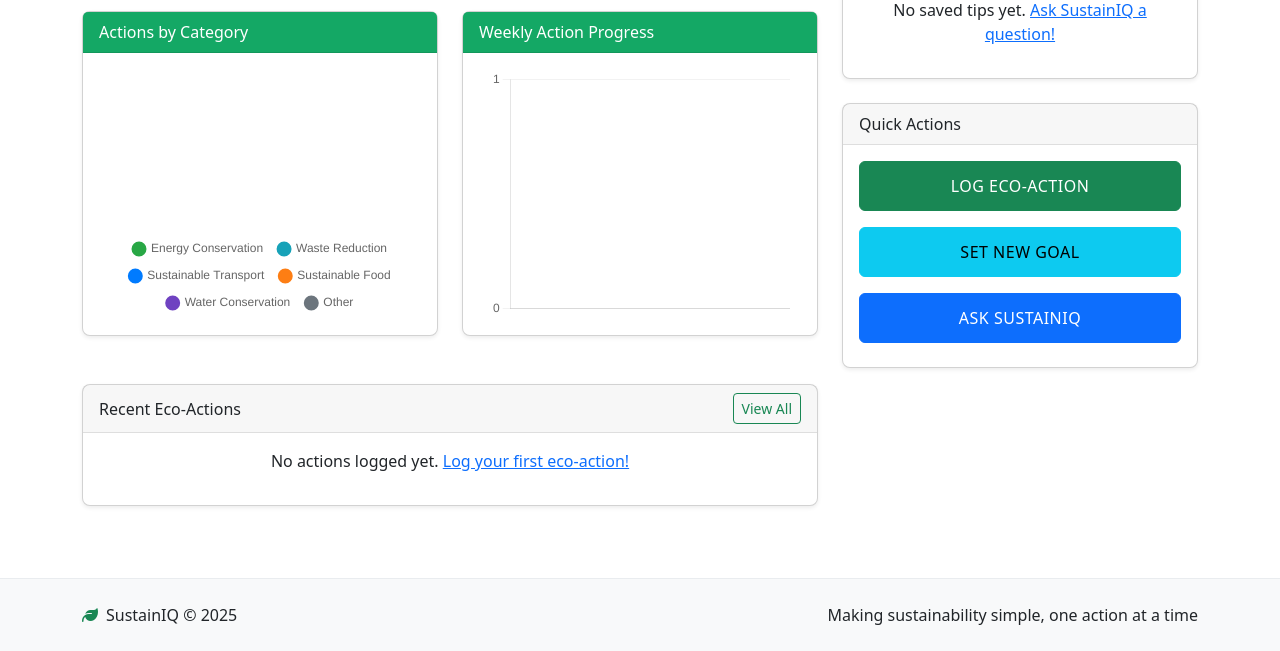
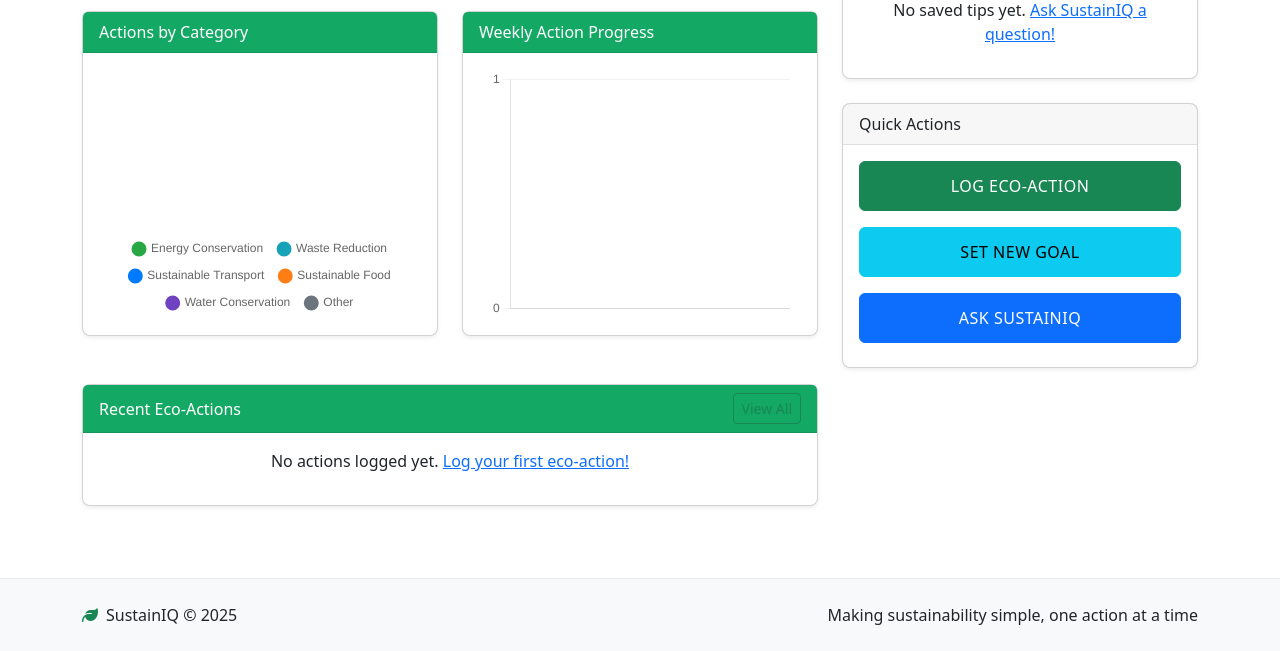
Before and after one commit to smithimah09/SustainIQ, a Python web app: template app/templates/dashboard/home.html in a window 1280 px wide. Shown: the part 299-950 px from the top of the page. Run offline with Jinja, Linux system fonts and the light colour scheme; the template is opened without the code that fills it, so the values that code supplies are empty.

Commit message:
color scheme

```diff
--- a/app/templates/dashboard/home.html
+++ b/app/templates/dashboard/home.html
@@ -57,9 +57,9 @@
 
     <!-- Recent Actions -->
     <div class="card mb-4">
-      <div class="card-header d-flex justify-content-between align-items-center">
+      <div class="card-header d-flex justify-content-between align-items-center custom">
         <span>Recent Eco-Actions</span>
-        <a href="{{ url_for('tracker.actions_history') }}" class="btn btn-sm btn-outline-success">View All</a>
+        <a href="{{ url_for('tracker.actions_history') }}" class="btn btn-sm btn-outline-success ">View All</a>
       </div>
       <div class="card-body">
         {% if recent_actions %}
```
